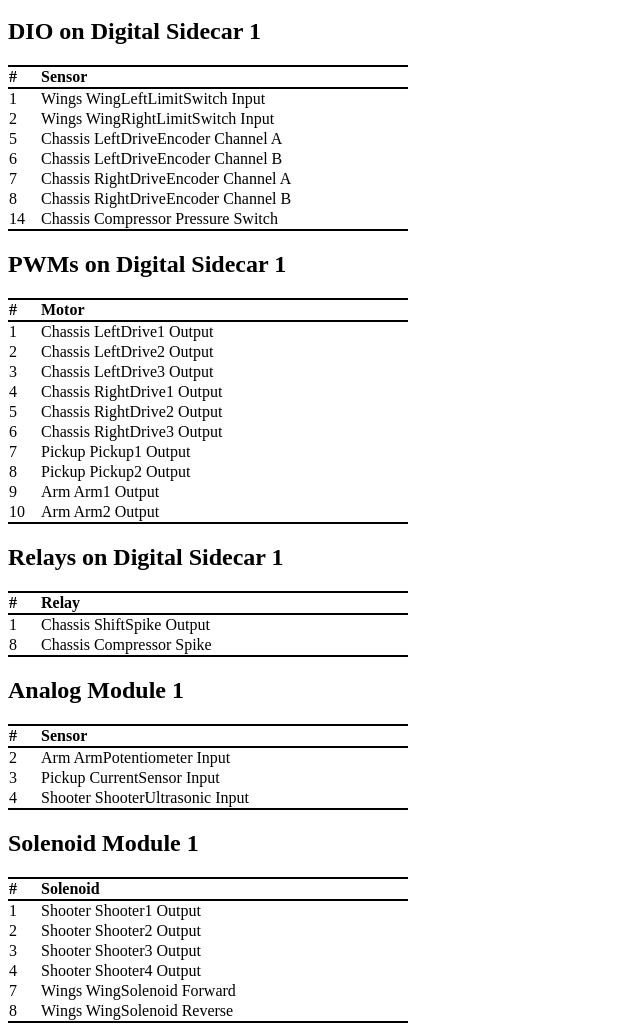
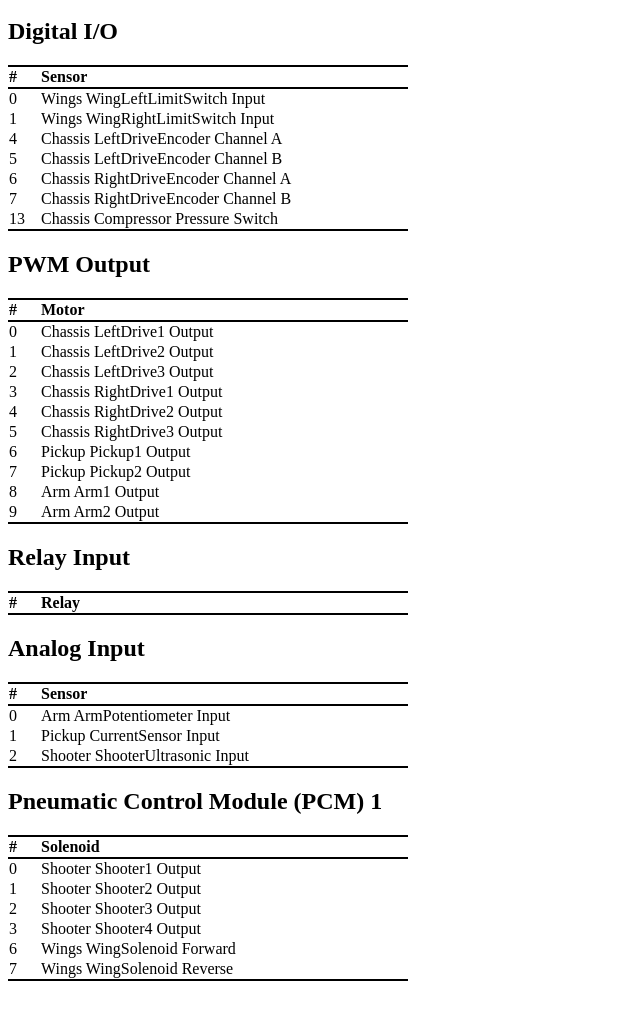
Before and after one commit to Beachbot330/Beachbot2014Beta, a plain HTML site: page Beachbot2014Java/Beachbot2014Wiring.html in a window 1280 px wide. Shown: the part 48-1079 px from the top of the page, without its empty margins (0-640 px from the left). After the commit the page ends 1037 px from the top, so only its background shows below. Drawn offline with Linux system fonts and the light colour scheme.

Commit message:
More updates to wiring diagram.

```diff
--- a/Beachbot2014Java/Beachbot2014Wiring.html
+++ b/Beachbot2014Java/Beachbot2014Wiring.html
@@ -23,63 +23,61 @@
   <body>
     <h1>Wiring</h1>
 
-                    <h2>DIO on Digital Sidecar 1</h2>
+                    <h2>Digital I/O</h2>
 	<table><tr>
 	<th class="pound">#</th>
 	<th>Sensor</th></tr>
-	            	    <tr><td>1</td><td>Wings WingLeftLimitSwitch Input </td></tr>
-	            	    <tr><td>2</td><td>Wings WingRightLimitSwitch Input </td></tr>
-	                                    	    <tr><td>5</td><td>Chassis LeftDriveEncoder Channel A </td></tr>
-	            	    <tr><td>6</td><td>Chassis LeftDriveEncoder Channel B </td></tr>
-	            	    <tr><td>7</td><td>Chassis RightDriveEncoder Channel A </td></tr>
-	            	    <tr><td>8</td><td>Chassis RightDriveEncoder Channel B </td></tr>
-	                                                                        	    <tr><td>14</td><td>Chassis Compressor Pressure Switch </td></tr>
-	                                                                             	</table>
+	            	    <tr><td>0</td><td>Wings WingLeftLimitSwitch Input </td></tr>
+	            	    <tr><td>1</td><td>Wings WingRightLimitSwitch Input </td></tr>
+	                    <tr><td>4</td><td>Chassis LeftDriveEncoder Channel A </td></tr>
+	            	    <tr><td>5</td><td>Chassis LeftDriveEncoder Channel B </td></tr>
+	            	    <tr><td>6</td><td>Chassis RightDriveEncoder Channel A </td></tr>
+	            	    <tr><td>7</td><td>Chassis RightDriveEncoder Channel B </td></tr>
+	                    <tr><td>13</td><td>Chassis Compressor Pressure Switch </td></tr>
+	</table>
 
-                    <h2>PWMs on Digital Sidecar 1</h2>
+                    <h2>PWM Output</h2>
 	<table><tr>
 	<th class="pound">#</th>
 	<th>Motor</th></tr>
-	            	    <tr><td>1</td><td>Chassis LeftDrive1 Output </td></tr>
-	            	    <tr><td>2</td><td>Chassis LeftDrive2 Output </td></tr>
-	            	    <tr><td>3</td><td>Chassis LeftDrive3 Output </td></tr>
-	            	    <tr><td>4</td><td>Chassis RightDrive1 Output </td></tr>
-	            	    <tr><td>5</td><td>Chassis RightDrive2 Output </td></tr>
-	            	    <tr><td>6</td><td>Chassis RightDrive3 Output </td></tr>
-	            	    <tr><td>7</td><td>Pickup Pickup1 Output </td></tr>
-	            	    <tr><td>8</td><td>Pickup Pickup2 Output </td></tr>
-	            	    <tr><td>9</td><td>Arm Arm1 Output </td></tr>
-	            	    <tr><td>10</td><td>Arm Arm2 Output </td></tr>
+	            	    <tr><td>0</td><td>Chassis LeftDrive1 Output </td></tr>
+	            	    <tr><td>1</td><td>Chassis LeftDrive2 Output </td></tr>
+	            	    <tr><td>2</td><td>Chassis LeftDrive3 Output </td></tr>
+	            	    <tr><td>3</td><td>Chassis RightDrive1 Output </td></tr>
+	            	    <tr><td>4</td><td>Chassis RightDrive2 Output </td></tr>
+	            	    <tr><td>5</td><td>Chassis RightDrive3 Output </td></tr>
+	            	    <tr><td>6</td><td>Pickup Pickup1 Output </td></tr>
+	            	    <tr><td>7</td><td>Pickup Pickup2 Output </td></tr>
+	            	    <tr><td>8</td><td>Arm Arm1 Output </td></tr>
+	            	    <tr><td>9</td><td>Arm Arm2 Output </td></tr>
 	                                                                                                                             	</table>
 
 
-                    <h2>Relays on Digital Sidecar 1</h2>
+                    <h2>Relay Input</h2>
 	<table><tr>
 	<th class="pound">#</th>
 	<th>Relay</th></tr>
-	            	    <tr><td>1</td><td>Chassis ShiftSpike Output </td></tr>
-	                                                                                    	    <tr><td>8</td><td>Chassis Compressor Spike </td></tr>
-	                                                                                                                                                     	</table>
+	            	                                                                                                                                     	</table>
 
-                    <h2>Analog Module 1</h2>
+                    <h2>Analog Input</h2>
 	<table><tr>
 	<th class="pound">#</th>
 	<th>Sensor</th></tr>
-	                        	    <tr><td>2</td><td>Arm ArmPotentiometer Input </td></tr>
-	            	    <tr><td>3</td><td>Pickup CurrentSensor Input </td></tr>
-	            	    <tr><td>4</td><td>Shooter ShooterUltrasonic Input </td></tr>
+	                    <tr><td>0</td><td>Arm ArmPotentiometer Input </td></tr>
+	            	    <tr><td>1</td><td>Pickup CurrentSensor Input </td></tr>
+	            	    <tr><td>2</td><td>Shooter ShooterUltrasonic Input </td></tr>
 	                                                                                                                                                                                                     	</table>
 
-                    <h2>Solenoid Module 1</h2>
+                    <h2>Pneumatic Control Module (PCM) 1</h2>
 	<table><tr>
 	<th class="pound">#</th>
 	<th>Solenoid</th></tr>
-	            	    <tr><td>1</td><td>Shooter Shooter1 Output </td></tr>
-	            	    <tr><td>2</td><td>Shooter Shooter2 Output </td></tr>
-	            	    <tr><td>3</td><td>Shooter Shooter3 Output </td></tr>
-	            	    <tr><td>4</td><td>Shooter Shooter4 Output </td></tr>
-	                                    	    <tr><td>7</td><td>Wings WingSolenoid Forward </td></tr>
-	            	    <tr><td>8</td><td>Wings WingSolenoid Reverse </td></tr>
+	            	    <tr><td>0</td><td>Shooter Shooter1 Output </td></tr>
+	            	    <tr><td>1</td><td>Shooter Shooter2 Output </td></tr>
+	            	    <tr><td>2</td><td>Shooter Shooter3 Output </td></tr>
+	            	    <tr><td>3</td><td>Shooter Shooter4 Output </td></tr>
+	                    <tr><td>6</td><td>Wings WingSolenoid Forward </td></tr>
+	            	    <tr><td>7</td><td>Wings WingSolenoid Reverse </td></tr>
 	                                                                                                                                                     	</table>
 
   </body>
```
